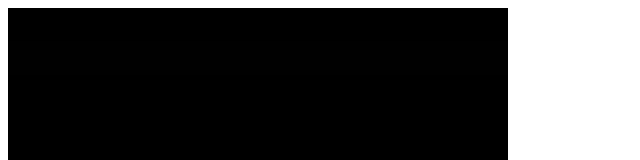
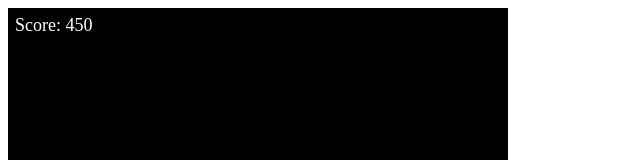
Before and after one commit to ShadyF/blockdodgers, a React app: page / in a window 1280 px wide. Shown: the top 160 px of the page, without its empty margins (0-640 px from the left). Built offline with nearby package versions, Linux system fonts and the light colour scheme.

Commit message:
Added score counter

```diff
--- a/package.json
+++ b/package.json
@@ -13,8 +13,10 @@
     "babel-loader": "^6.2.8",
     "babel-preset-es2015": "^6.18.0",
     "babel-preset-react": "^6.16.0",
+    "css-loader": "^0.26.1",
     "react": "^15.4.1",
     "react-dom": "^15.4.1",
+    "style-loader": "^0.13.1",
     "webpack": "^1.13.3",
     "webpack-dev-server": "^1.16.2"
   }
--- a/src/Block.jsx
+++ b/src/Block.jsx
@@ -24,7 +24,7 @@
         context.save();
 
         context.translate(this.position.x - this.size, this.position.y - this.size);
-        context.strokeStyle = '#ba0d0d';
+        context.strokeStyle = '#900600';
         context.fillStyle = '#000';
         context.lineWidth = 3;
         context.strokeRect(0, 0, this.size * 2, this.size * 2);
--- a/src/Game.jsx
+++ b/src/Game.jsx
@@ -48,7 +48,7 @@
 
         this.startGame();
 
-        requestAnimationFrame(()=> this.update());
+        requestAnimationFrame(() => this.update());
     }
 
     componentWillUnmount() {
@@ -59,6 +59,10 @@
     update() {
         // if (!this.ships.length) this.startGame();
         const context = this.state.context;
+
+        this.setState({
+            score: this.state.score + 1
+        });
 
         context.save();
 
@@ -151,10 +155,13 @@
 
     render() {
         return (
-            <canvas ref="canvas"
-                    width={this.state.screen.width * this.state.screen.ratio}
-                    height={this.state.screen.width * this.state.screen.ratio}
-            />
+            <div>
+                <span className="score">Score: {this.state.score}</span>
+                <canvas ref="canvas"
+                        width={this.state.screen.width * this.state.screen.ratio}
+                        height={this.state.screen.width * this.state.screen.ratio}
+                />
+            </div>
         )
     }
 }
--- a/src/app.jsx
+++ b/src/app.jsx
@@ -1,6 +1,6 @@
 import React from 'react'
 import ReactDOM from 'react-dom';
 import {Game} from './Game';
-//import style from './style.css';
+import './style.css'
 
 ReactDOM.render(<Game/>, document.getElementById('app'));
--- /dev/null
+++ b/src/style.css
@@ -0,0 +1,9 @@
+.score{
+    display: inline-block;
+    position: absolute;
+    top: 15px;
+    left: 15px;
+    z-index: 1;
+    font-size: 18px;
+    color: white;
+}
--- a/webpack.config.js
+++ b/webpack.config.js
@@ -5,9 +5,7 @@
 module.exports = {
     //the base directory (absolute path) for resolving the entry option
     context: __dirname,
-    //the entry point we created earlier. Note that './' means
-    //your current directory. You don't have to specify the extension  now,
-    //because you will specify extensions later in the `resolve` section
+
     entry: ['./src/app'],
 
     output: {
@@ -27,6 +25,10 @@
                     presets: ['react', 'es2015']
                 }
             },
+            {
+                test: /\.css$/,
+                loader: "style-loader!css-loader"
+            }
         ]
     },
 
```
